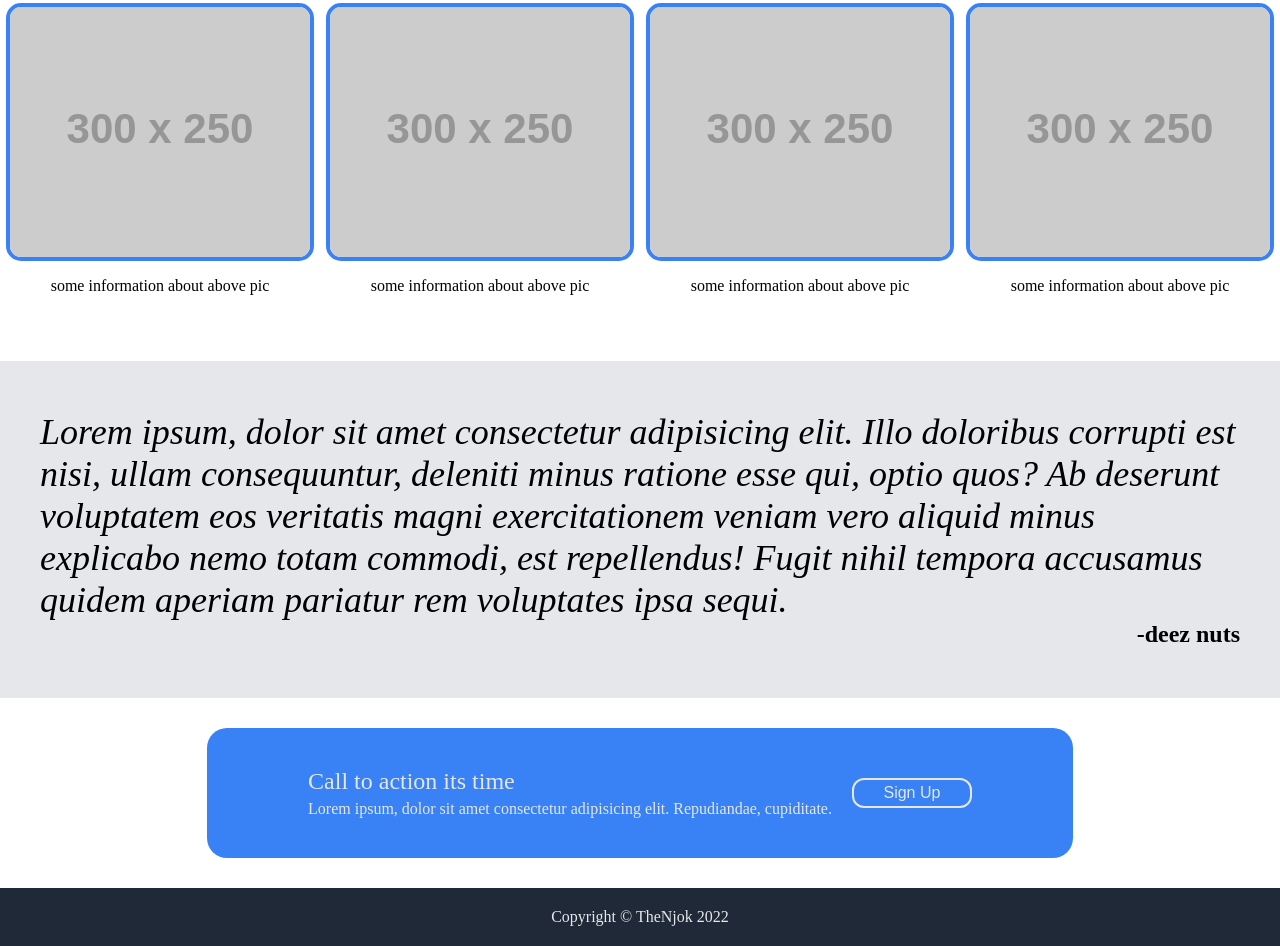
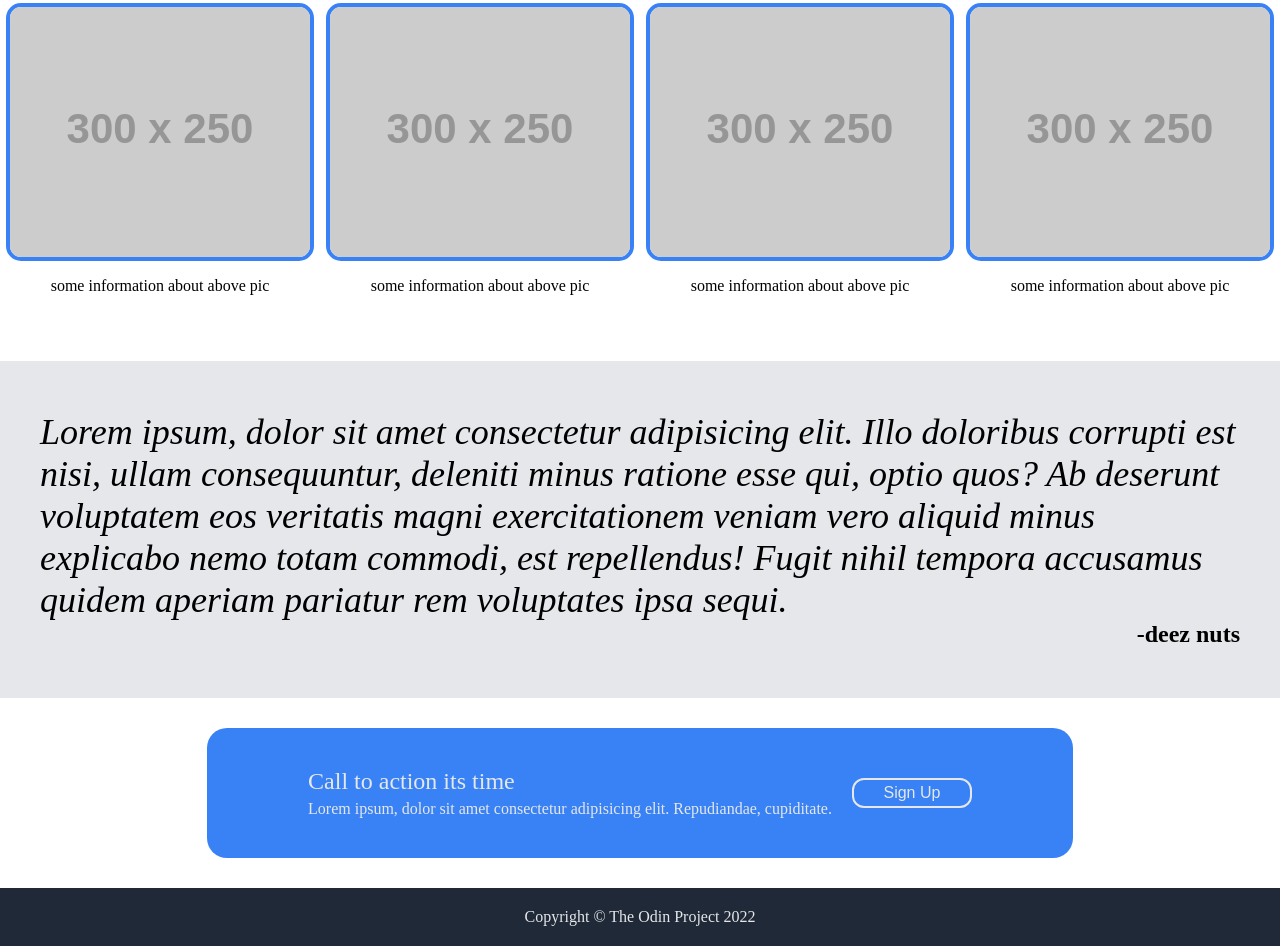
Before and after one commit to TheMajmun/LandingPage, a plain HTML site: page index.html in a window 1280 px wide. Shown: the part 676-1622 px from the top of the page. Drawn offline with Linux system fonts and the light colour scheme; placeholder pictures from the web are drawn by us.

Commit message:
added odin copyright

```diff
--- a/index.html
+++ b/index.html
@@ -95,7 +95,7 @@
     </div>
 
     <div class="footer">
-        Copyright © TheNjok 2022
+        Copyright © The Odin Project 2022
     </div>
 
 
```
